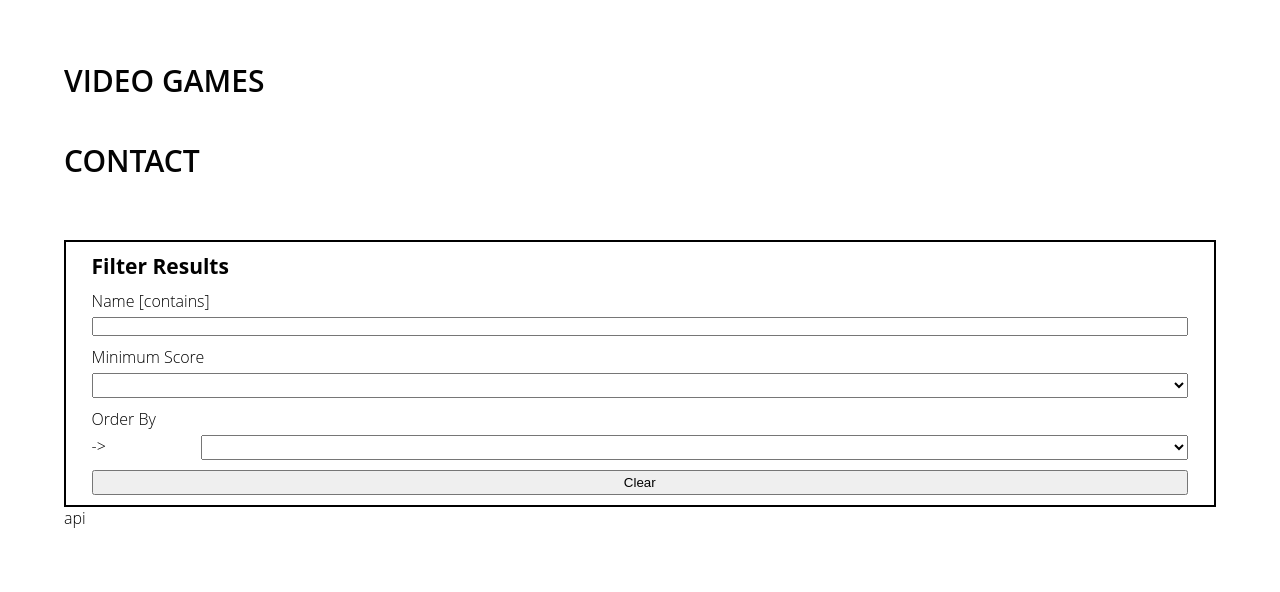
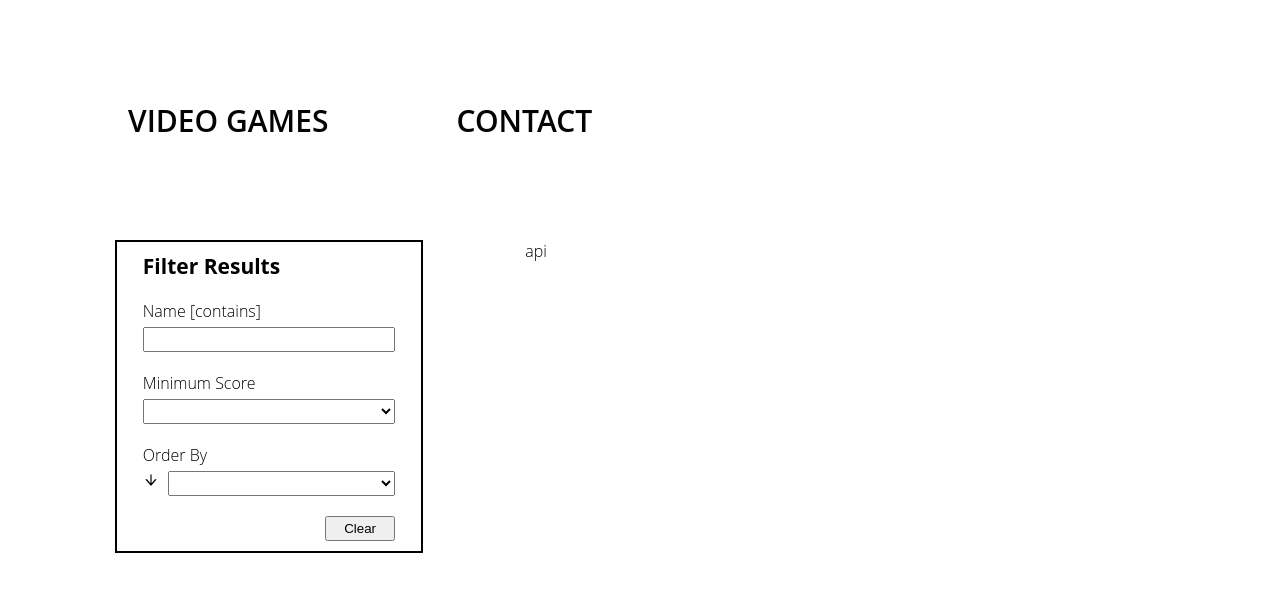
Before and after one commit to cieslikprzemyslaw/games-library, a React (Create React App) app: page / in a window 1280 px wide. Shown: the top 592 px of the page. Built offline with nearby package versions, Linux system fonts and the light colour scheme.

Commit message:
add layout for tablets and desktop

```diff
--- a/package.json
+++ b/package.json
@@ -12,6 +12,7 @@
     "@types/react-dom": "^17.0.3",
     "react": "^17.0.2",
     "react-dom": "^17.0.2",
+    "react-icons": "^4.2.0",
     "react-scripts": "4.0.3",
     "styled-components": "^5.2.3",
     "typescript": "^4.2.3",
--- a/src/App.tsx
+++ b/src/App.tsx
@@ -1,18 +1,18 @@
-import { BrowserRouter as Router} from "react-router-dom";
-import Routes from './Routes';
-import Navigation from './components/Navigation';
+import { BrowserRouter as Router } from "react-router-dom";
+import Routes from "./Routes";
+import Navigation from "./components/Navigation";
 import GlobalStyles from "./assests/GlobalStyles";
-
+import { AppWrapper } from "./styles";
 
 function App() {
   return (
-    <div className="App">
-      <GlobalStyles/>
-        <Router>
-          <Navigation/>
-          <Routes/>
-        </Router>
-    </div>
+    <AppWrapper>
+      <GlobalStyles />
+      <Router>
+        <Navigation />
+        <Routes />
+      </Router>
+    </AppWrapper>
   );
 }
 
--- a/src/assests/GlobalStyles/globalStylesItems.ts
+++ b/src/assests/GlobalStyles/globalStylesItems.ts
@@ -36,56 +36,3 @@ export const p = () => css`
 export const marginInForm = () => css`
   margin: 10px 2vw;
 `;
-
-export const Textarea = styled.textarea``;
-
-export const Form = styled.form`
-  border: 2px solid black;
-`;
-
-export const Subtitle = styled.h3`
-  ${marginInForm}
-`;
-
-export const ElementsWrapper = styled.section`
-  display: flex;
-  flex-wrap: wrap;
-  ${marginInForm}
-
-  section:nth-last-child() {
-    flex-wrap: nowrap;
-  }
-`;
-
-export const Label = styled.label`
-  width: 100%;
-  margin-bottom: 5px;
-`;
-
-export const Input = styled.input`
-  margin: 0 auto;
-  width: 100%;
-`;
-
-export const Select = styled.select`
-  width: 100%;
-  height: 25px;
-`;
-
-export const SelectWithArrow = styled(Select)`
-  width: 90%;
-`;
-
-export const Button = styled.button`
-  display: flex;
-  align-items: center;
-  justify-content: center;
-  margin: 10px 2vw;
-  width: 95.5%;
-  height: 25px;
-`;
-
-export const Arrow = styled.section`
-  width: 10%;
-  height: 25px;
-`;
--- a/src/components/Contact/index.tsx
+++ b/src/components/Contact/index.tsx
@@ -1,6 +1,8 @@
 import React from "react";
-import { ContactWrapper, TextSection, Title, Text, Star } from "./styles";
 import {
+  ContactWrapper,
+  TextSection,
+  Title,
   Form,
   Subtitle,
   ElementsWrapper,
@@ -8,9 +10,11 @@ import {
   Input,
   Textarea,
   Button,
-} from "../../assests/GlobalStyles/globalStylesItems";
+  Text,
+  Star,
+} from "./styles";
 
-const index = () => {
+const Contact = () => {
   return (
     <ContactWrapper>
       <TextSection>
@@ -48,4 +52,4 @@ const index = () => {
   );
 };
 
-export default index;
+export default Contact;
--- a/src/components/Contact/styles.ts
+++ b/src/components/Contact/styles.ts
@@ -1,11 +1,22 @@
 import styled from "styled-components";
+import { marginInForm } from "../../assests/GlobalStyles/globalStylesItems";
+import { respondTo } from "../../assests/GlobalStyles/respondTo";
 
 export const ContactWrapper = styled.section`
   margin: 0 5vw;
+  width: 100%;
+
+  ${respondTo.lg`
+    display: flex;
+    flex-direction: column;
+    align-items: center;
+    justify-content: center;
+  `}
 `;
 
 export const TextSection = styled.section`
-    margin: 3vh 0;
+  margin: 3vh 0;
+  ${respondTo.lg`width: 40%;`}
 `;
 
 export const Title = styled.h2`
@@ -16,3 +27,72 @@ export const Title = styled.h2`
 export const Text = styled.p``;
 
 export const Star = styled.span``;
+
+export const Textarea = styled.textarea`
+  width: 95.5%;
+  ${respondTo.md`
+    width: 100%;
+  `}
+`;
+
+export const Form = styled.form`
+  border: 2px solid black;
+
+  ${respondTo.md`
+  display: flex;
+  flex-wrap: wrap;
+  justify-content: space-between;
+
+  section:nth-child(2) {
+    width: 38%;
+  }
+  section:nth-child(3) {
+    width: 38%;
+  }
+  `}
+
+  ${respondTo.lg`width: 40%;`}
+`;
+
+export const Subtitle = styled.h3`
+  ${marginInForm}
+  width: 100%;
+`;
+
+export const ElementsWrapper = styled.section`
+  display: flex;
+  flex-wrap: wrap;
+  ${marginInForm}
+
+  ${respondTo.md`width: 100%;`}
+`;
+
+export const Label = styled.label`
+  width: 100%;
+  margin-bottom: 5px;
+`;
+
+export const Input = styled.input`
+  margin: 0 auto;
+  width: 100%;
+  height: 25px;
+`;
+
+export const Select = styled.select`
+  width: 100%;
+  height: 25px;
+`;
+
+export const Button = styled.button`
+  display: flex;
+  align-items: center;
+  justify-content: center;
+  margin: 10px 2vw;
+  width: 95.5%;
+  height: 25px;
+`;
+
+export const Arrow = styled.section`
+  width: 10%;
+  height: 25px;
+`;
--- a/src/components/Home/index.tsx
+++ b/src/components/Home/index.tsx
@@ -1,4 +1,4 @@
-import React from "react";
+import React, { useState } from "react";
 import {
   Form,
   Subtitle,
@@ -11,8 +11,16 @@ import {
   Arrow,
   SelectWithArrow,
 } from "./styles";
+import { AiOutlineArrowUp, AiOutlineArrowDown } from "react-icons/ai";
 
-const index = () => {
+const Home = () => {
+
+  const [sortDown, setSortDown] = useState(true)
+
+  const changeSorting = () => {
+    setSortDown(!sortDown);
+  }
+
   return (
     <Wrapper>
       <Form action="">
@@ -27,16 +35,16 @@ const index = () => {
         </ElementsWrapper>
         <ElementsWrapper>
           <Label htmlFor="order">Order By</Label>
-          <Arrow>
-            <span>-{">"}</span>
+          <Arrow onClick={changeSorting}>
+            {sortDown ? <AiOutlineArrowDown/> : <AiOutlineArrowUp/>}
           </Arrow>
           <SelectWithArrow name="" id="order"></SelectWithArrow>
         </ElementsWrapper>
         <Button>Clear</Button>
       </Form>
-      <section>api</section>
+      <section style={{width: "50%"}}>api</section>
     </Wrapper>
   );
 };
 
-export default index;
+export default Home;
--- a/src/components/Home/styles.ts
+++ b/src/components/Home/styles.ts
@@ -1,16 +1,56 @@
 import styled from "styled-components";
 import { marginInForm } from "../../assests/GlobalStyles/globalStylesItems";
+import { respondTo } from "../../assests/GlobalStyles/respondTo";
 
 export const Wrapper = styled.section`
   margin: 0 5vw;
+
+  ${respondTo.lg`
+      display: flex;
+      flex-wrap: wrap;
+      justify-content: space-around;
+  `}
 `;
 
 export const Form = styled.form`
   border: 2px solid black;
+
+  ${respondTo.md`
+  width: 80%;
+  display: flex;
+  flex-wrap: wrap;
+  justify-content: space-between;
+
+  section:nth-child(3) {
+    width: 25%;
+  }
+  section:nth-child(4) {
+    width: 50%;
+  }
+  `}
+
+  ${respondTo.lg`
+  width: 30%;
+  display: flex;
+  flex-wrap: wrap;
+  justify-content: flex-end;
+
+  section:nth-child(3) {
+    width: 100%;
+  }
+  section:nth-child(4) {
+    width: 100%;
+  }
+  `}
 `;
 
 export const Subtitle = styled.h3`
   ${marginInForm}
+
+  ${respondTo.md`
+    width: 100%
+  `}
+
 `;
 
 export const ElementsWrapper = styled.section`
@@ -18,9 +58,9 @@ export const ElementsWrapper = styled.section`
   flex-wrap: wrap;
   ${marginInForm}
 
-  section:nth-last-child() {
-    flex-wrap: nowrap;
-  }
+  ${respondTo.md`
+    width: 100%;
+  `}
 `;
 
 export const Label = styled.label`
@@ -30,6 +70,7 @@ export const Label = styled.label`
 
 export const Input = styled.input`
   margin: 0 auto;
+  height: 25px;
   width: 100%;
 `;
 
@@ -49,6 +90,12 @@ export const Button = styled.button`
   margin: 10px 2vw;
   width: 95.5%;
   height: 25px;
+
+  ${respondTo.md`
+    width: 70px;
+    display: flex;
+    align-self: flex-end;
+  `}
 `;
 
 export const Arrow = styled.section`
--- a/src/components/Navigation/style.ts
+++ b/src/components/Navigation/style.ts
@@ -1,7 +1,11 @@
 import styled from "styled-components";
 import { Link } from "react-router-dom";
+import { respondTo } from "../../assests/GlobalStyles/respondTo";
 
 export const Wrapper = styled.section`
+  ${respondTo.lg`
+    width: 100%;
+  `}
 `;
 
 export const Nav = styled.nav`
@@ -16,10 +20,20 @@ export const UnorderList = styled.ul`
   flex-direction: column;
   justify-content: space-around;
   align-items: flex-start;
+
+  ${respondTo.lg`
+  flex-direction: row;
+  justify-content: flex-start;
+  align-items: center;
+  `}
 `;
 
 export const ListItem = styled(Link)`
   text-decoration: none;
   color: #030303;
   text-transform: uppercase;
+
+  ${respondTo.lg`
+  margin: 0px 5vw;
+  `}
 `;
--- /dev/null
+++ b/src/styles.ts
@@ -0,0 +1,9 @@
+import styled from "styled-components";
+import { respondTo } from "./assests/GlobalStyles/respondTo";
+
+export const AppWrapper = styled.main`
+    ${respondTo.lg`
+        display: flex;
+        flex-wrap: wrap;
+    `}
+`;
```
Also changed, not shown: 1 other file (tests, documents, lock files or other folders).
